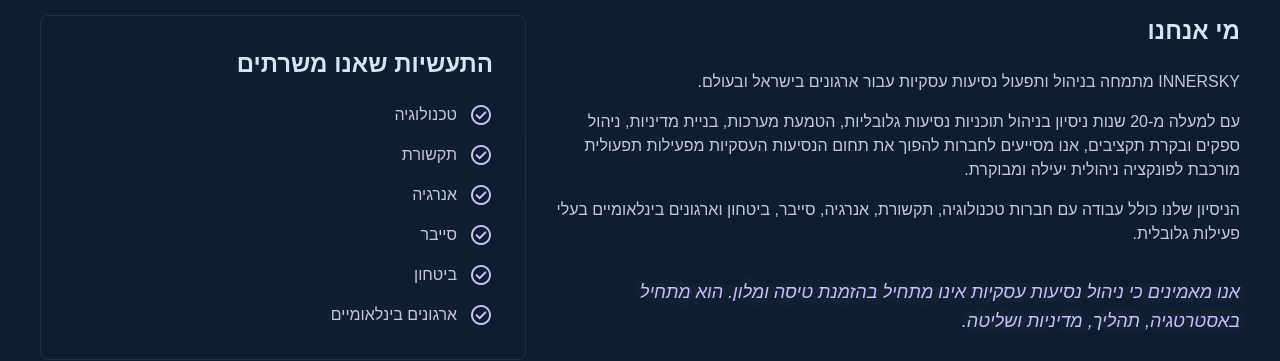
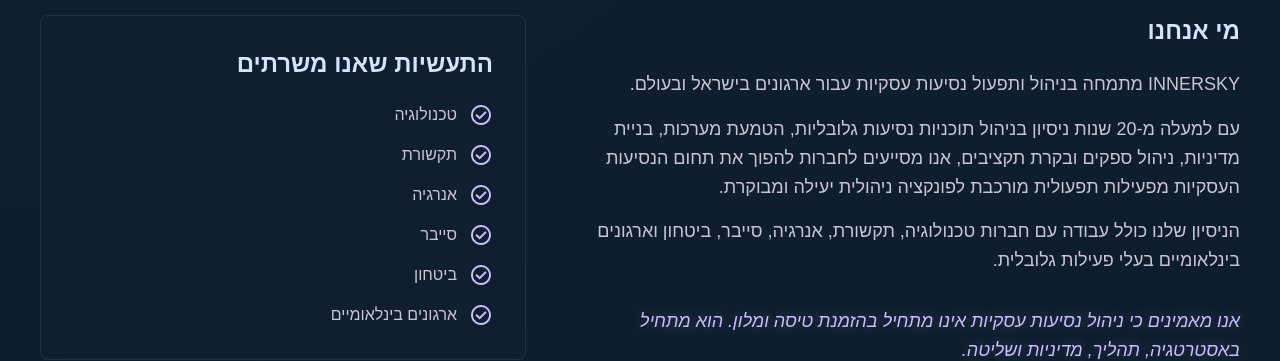
Before and after one commit to guy4213/INNERSKY, a Next.js app in the folder frontend/: page / in a window 1280 px wide. Shown: the part 829-1190 px from the top of the page. Built offline with nearby package versions, Linux system fonts and the light colour scheme; no server answers.

Commit message:
update font size for WHO WE ARE CONTENT SECTION

```diff
--- a/frontend/components/sections/About.tsx
+++ b/frontend/components/sections/About.tsx
@@ -25,7 +25,7 @@
             </h2>
 
             {lang === 'he' ? (
-              <div className="font-body-lg text-body-md text-on-surface-variant space-y-4 mb-8">
+              <div className="font-body-lg text-body-lg text-on-surface-variant space-y-4 mb-8">
                 <p>
                   INNERSKY מתמחה בניהול ותפעול נסיעות עסקיות עבור ארגונים בישראל ובעולם.
                 </p>
```
